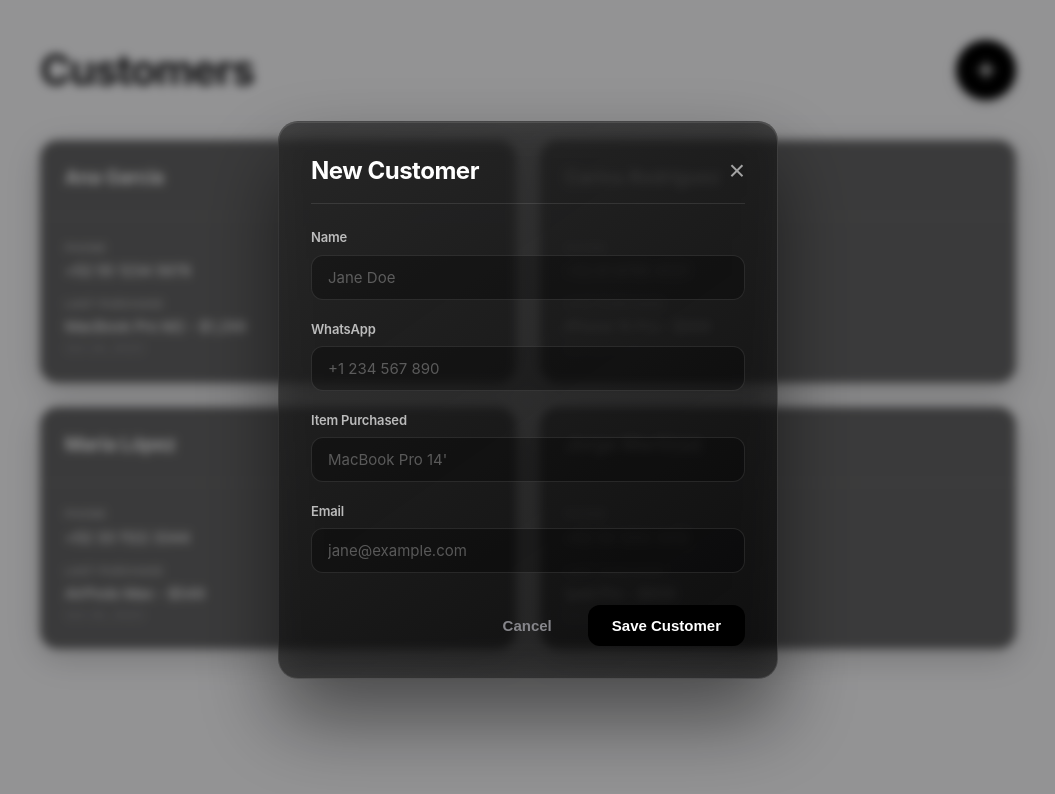
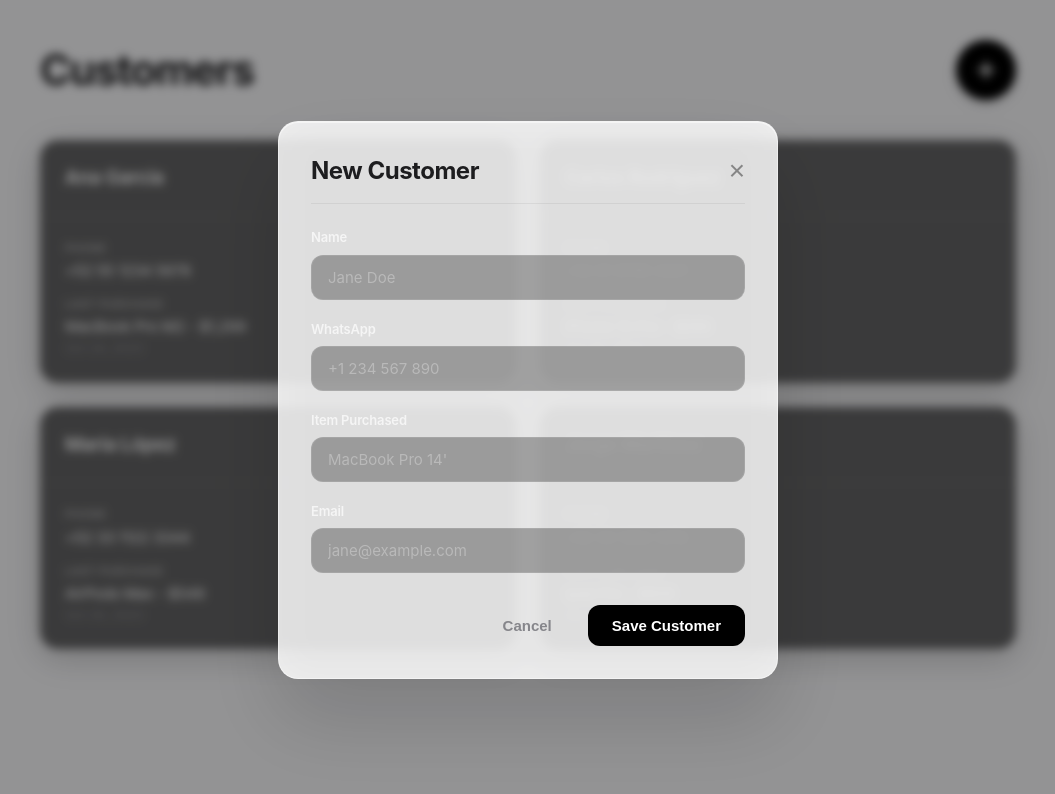
Before and after one commit to Chrispy0122/CRM_Chris, a plain HTML site: page frontend/index.html in a window 1280 px wide. Both pictures are taken after a click on the button "Add New Customer". Shown: the whole page, without its empty margins (112-1167 px from the left). Drawn offline with Linux system fonts and the light colour scheme.

Commit message:
Dec 22, 2025, 11:32 AM

```diff
--- a/frontend/style.css
+++ b/frontend/style.css
@@ -242,15 +242,16 @@ body {
 }
 
 .modal-container {
-    background: linear-gradient(145deg, rgba(40, 40, 40, 0.7) 0%, rgba(0, 0, 0, 0.6) 100%);
+    background: rgba(255, 255, 255, 0.85);
+    /* White glass */
     backdrop-filter: blur(20px) saturate(180%);
     -webkit-backdrop-filter: blur(20px) saturate(180%);
     width: 90%;
     max-width: 500px;
     border-radius: 20px;
     padding: 32px;
-    box-shadow: 0 40px 80px rgba(0, 0, 0, 0.5), inset 0 1px 0 rgba(255, 255, 255, 0.1);
-    border: 1px solid rgba(255, 255, 255, 0.1);
+    box-shadow: 0 40px 80px rgba(0, 0, 0, 0.15), inset 0 1px 0 rgba(255, 255, 255, 0.5);
+    border: 1px solid rgba(255, 255, 255, 0.4);
     transform: translateY(20px) scale(0.98);
     transition: all 0.3s cubic-bezier(0.25, 0.8, 0.25, 1);
 }
@@ -264,8 +265,8 @@ body {
     justify-content: space-between;
     align-items: center;
     margin-bottom: 24px;
-    border-bottom: 1px solid rgba(255, 255, 255, 0.1);
-    /* Subtle separator */
+    border-bottom: 1px solid rgba(0, 0, 0, 0.06);
+    /* Light separator */
     padding-bottom: 16px;
 }
 
@@ -273,16 +274,16 @@ body {
     font-size: 24px;
     font-weight: 700;
     letter-spacing: -0.02em;
-    color: #FFFFFF;
-    /* White Text */
+    color: #1D1D1F;
+    /* Black Text */
 }
 
 .modal-close {
     background: none;
     border: none;
     font-size: 28px;
-    color: rgba(255, 255, 255, 0.6);
-    /* Muted white */
+    color: rgba(0, 0, 0, 0.4);
+    /* Muted black */
     cursor: pointer;
     line-height: 1;
     padding: 0;
@@ -290,7 +291,7 @@ body {
 }
 
 .modal-close:hover {
-    color: #FFFFFF;
+    color: #000000;
 }
 
 .modal-form .form-group {
```
